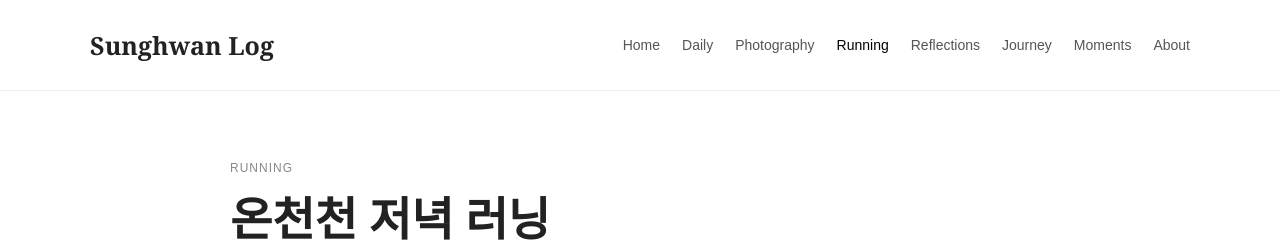
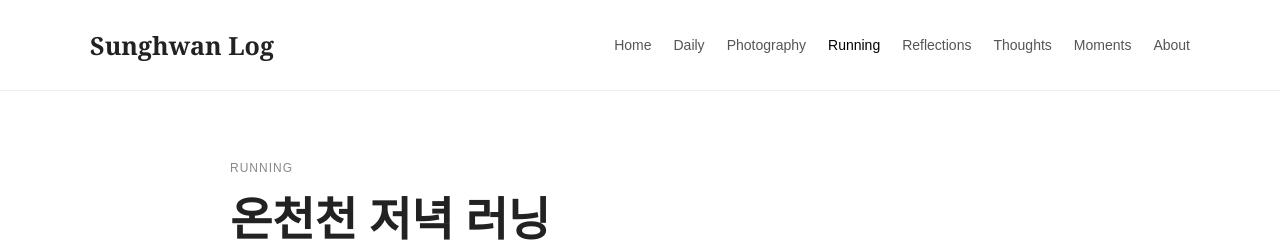
Before and after one commit to sunghwanlog/sunghwanlog.github.io, a Jekyll site: the page built from _posts/2026-09-08-running-002.md, in a window 1280 px wide. Shown: the top 242 px of the page. Built offline with Jekyll 4.4.1, drawn with Linux system fonts in a browser that asks for light colours.

Commit message:
Update running.html

```diff
--- a/_layouts/running.html
+++ b/_layouts/running.html
@@ -465,8 +465,8 @@
           Reflections
         </a>
 
-        <a href="#">
-          Journey
+        <a href="{{ '/thoughts.html' | relative_url }}">
+          Thoughts
         </a>
 
         <a href="#">
```
